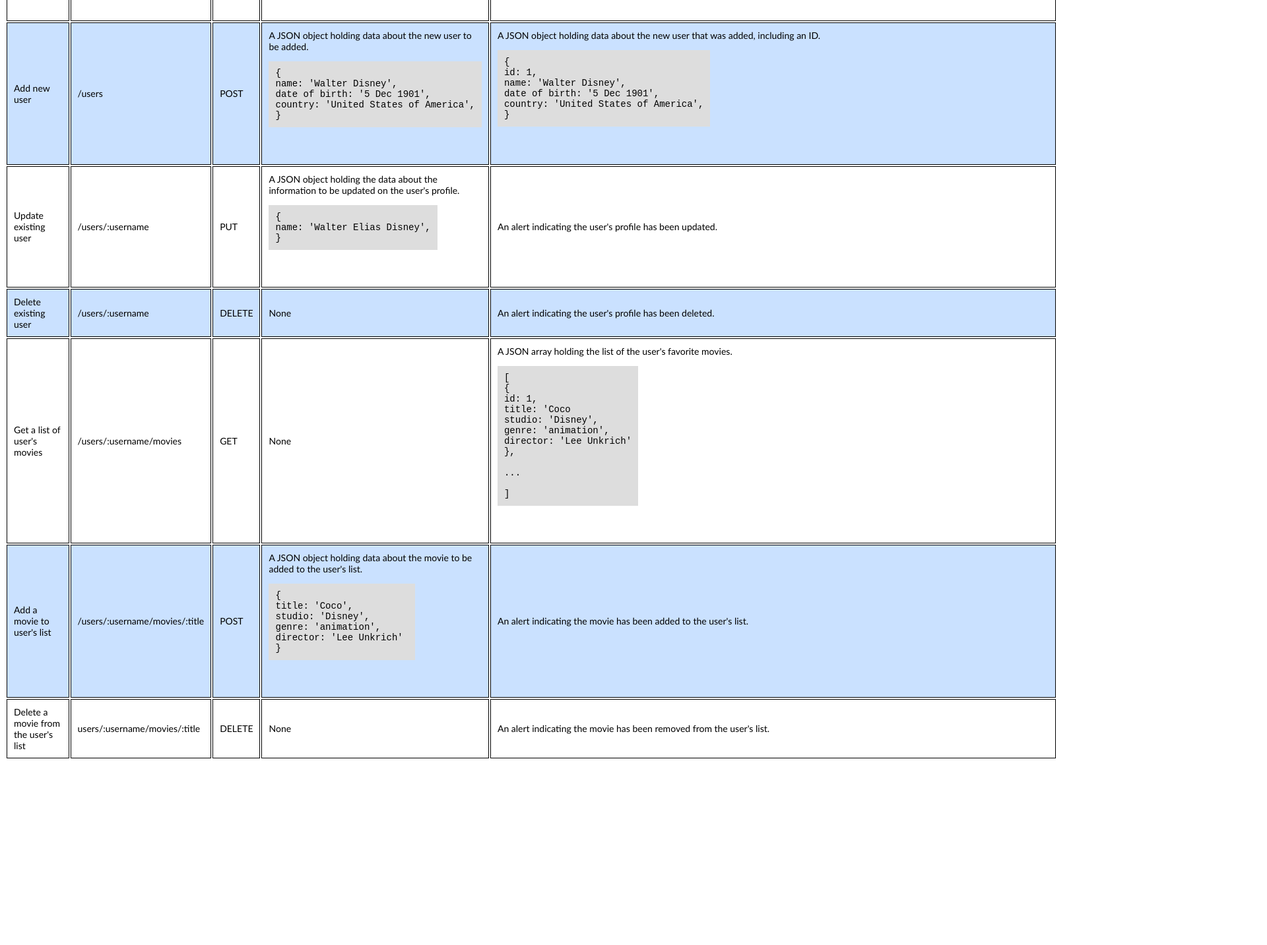
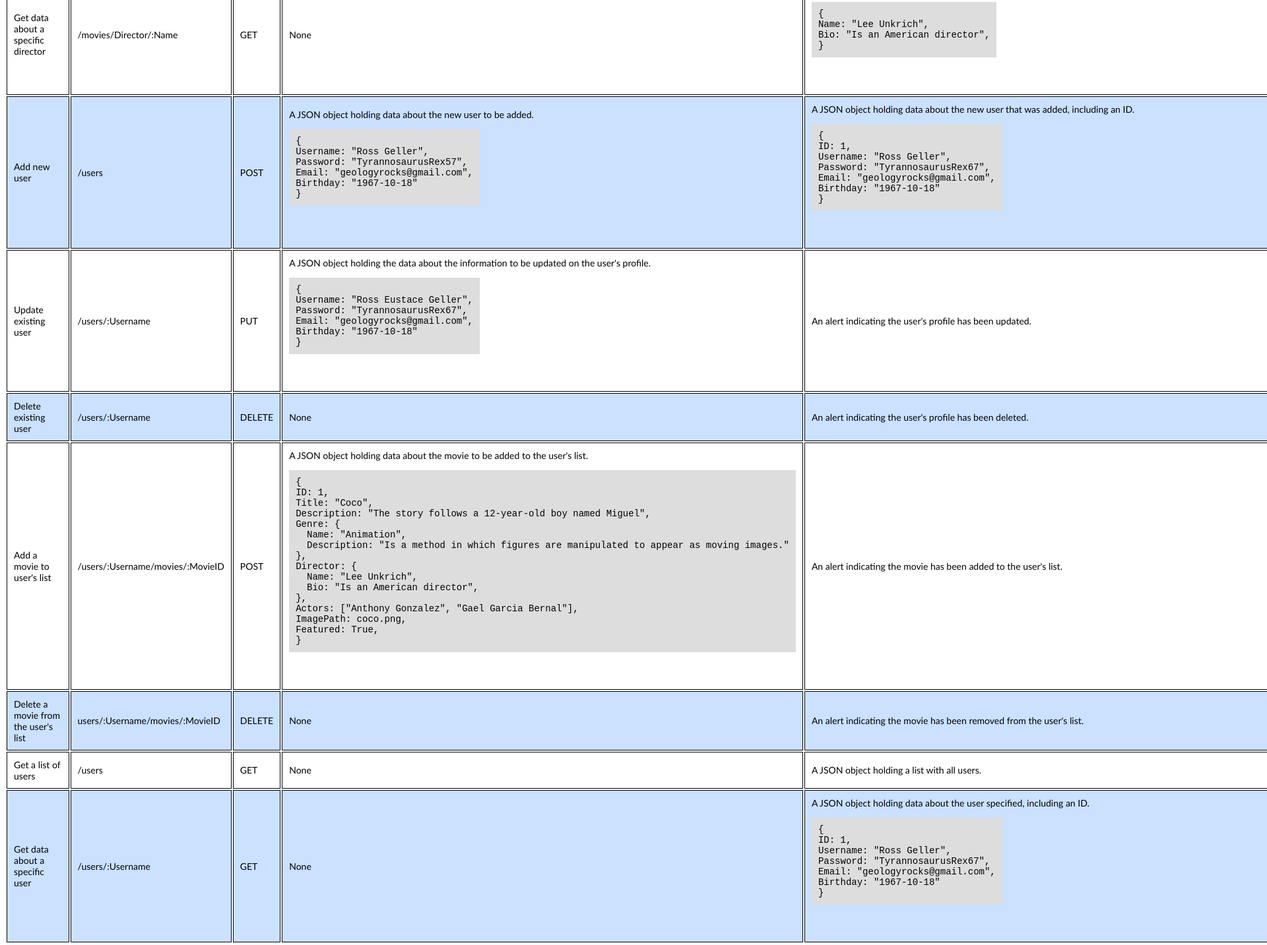
Before and after one commit to MaiaraLopes/Achievement-2, a website: page public/documentation.html in a window 1280 px wide. Shown: the part 902-2335 px from the top of the page at 66% size, 1920 px wide, since content can reach past the window. Before the commit the page ends 2062 px from the top, so only its background shows below. Drawn offline with Linux system fonts and the light colour scheme.

Commit message:
Updated documentation.html to reflect new schema

```diff
--- a/public/documentation.html
+++ b/public/documentation.html
@@ -4,7 +4,7 @@
     <meta charset="UTF-8" />
     <meta http-equiv="X-UA-Compatible" content="IE=edge" />
     <meta name="viewport" content="width=device-width, initial-scale=1.0" />
-    <link rel="stylesheet" href="styles.css">
+    <link rel="stylesheet" href="styles.css" />
     <title>Movies API</title>
   </head>
   <body>
@@ -37,34 +37,43 @@
 
       <tr>
         <td>Get data about a specific movie</td>
-        <td>/movies/:title</td>
+        <td>/movies/:Title</td>
         <td>GET</td>
         <td>None</td>
         <td>
           A JSON object holding data about the movie specified, including an ID.
           <pre>
 <code>{
-id: 1,
-title: 'Coco',
-studio: 'Disney',
-genre: 'animation',
-director: 'Lee Unkrich'
+ID: 1,
+Title: "Coco",
+Description: "The story follows a 12-year-old boy named Miguel",
+Genre: {
+  Name: "Animation",
+  Description: "Is a method in which figures are manipulated to appear as moving images."
+},
+Director: {
+  Name: "Lee Unkrich",
+  Bio: "Is an American director",
+},
+Actors: ["Anthony Gonzalez", "Gael Garcia Bernal"],
+ImagePath: coco.png,
+Featured: True,
 }</code>
           </pre>
         </td>
       </tr>
 
       <tr>
-          <td>Get the genre of a specific movie</td>
-          <td>/genres/:title</td>
+        <td>Get the data about a genre by name</td>
+        <td>/movies/Genre/:Name</td>
         <td>GET</td>
         <td>None</td>
-          <td>A JSON object holding data about the genre of the specific movie, including an id.
+        <td>
+          A JSON object holding data about the genre.
           <pre>
 <code>{
-id: 1,
-title: 'Coco',
-description: 'Animation is a method in which figures are manipulated to appear as moving images.'
+Name: "Animation",
+Description: "Animation is a method in which figures are manipulated to appear as moving images."
 }</code>
             </pre>
         </td>
@@ -72,15 +81,15 @@ description: 'Animation is a method in which figures are manipulated to appear a
 
       <tr>
         <td>Get data about a specific director</td>
-          <td>/directors/:director</td>
+        <td>/movies/Director/:Name</td>
         <td>GET</td>
         <td>None</td>
-          <td>A JSON object holding data about the director specified.
+        <td>
+          A JSON object holding data about the director specified.
           <pre>
 <code>{
-name: 'Lee Unkrich',
-nationality: 'United States of America',
-movies: 'Toy Story 3', 'Coco',
+Name: "Lee Unkrich",
+Bio: "Is an American director",
 }</code>
             </pre>
         </td>
@@ -92,22 +101,27 @@ movies: 'Toy Story 3', 'Coco',
         <td>Add new user</td>
         <td>/users</td>
         <td>POST</td>
-          <td>A JSON object holding data about the new user to be added.
+        <td>
+          A JSON object holding data about the new user to be added.
           <pre>
 <code>{
-name: 'Walter Disney',
-date of birth: '5 Dec 1901',
-country: 'United States of America',
+Username: "Ross Geller",
+Password: "TyrannosaurusRex57",
+Email: "geologyrocks@gmail.com",
+Birthday: "1967-10-18"
 }</code>
             </pre>
         </td>
-          <td>A JSON object holding data about the new user that was added, including an ID.
+        <td>
+          A JSON object holding data about the new user that was added,
+          including an ID.
           <pre>
 <code>{
-id: 1,
-name: 'Walter Disney',
-date of birth: '5 Dec 1901',
-country: 'United States of America',
+ID: 1,
+Username: "Ross Geller",
+Password: "TyrannosaurusRex67",
+Email: "geologyrocks@gmail.com",
+Birthday: "1967-10-18"
 }</code>
             </pre>
         </td>
@@ -115,12 +129,17 @@ country: 'United States of America',
 
       <tr>
         <td>Update existing user</td>
-          <td>/users/:username</td>
+        <td>/users/:Username</td>
         <td>PUT</td>
-          <td>A JSON object holding the data about the information to be updated on the user's profile.
+        <td>
+          A JSON object holding the data about the information to be updated on
+          the user's profile.
           <pre>
 <code>{
-name: 'Walter Elias Disney',
+Username: "Ross Eustace Geller",
+Password: "TyrannosaurusRex67",
+Email: "geologyrocks@gmail.com",
+Birthday: "1967-10-18"
 }</code>
             </pre>
         </td>
@@ -129,7 +148,7 @@ name: 'Walter Elias Disney',
 
       <tr>
         <td>Delete existing user</td>
-          <td>/users/:username</td>
+        <td>/users/:Username</td>
         <td>DELETE</td>
         <td>None</td>
         <td>An alert indicating the user's profile has been deleted.</td>
@@ -138,50 +157,70 @@ name: 'Walter Elias Disney',
       <!-- Favorites list -->
 
       <tr>
-          <td>Get a list of user's movies</td>
-          <td>/users/:username/movies</td>
-          <td>GET</td>
-          <td>None</td>
-          <td>A JSON array holding the list of the user's favorite movies.</br>
-            <pre>
-<code>[
-{
-id: 1,
-title: 'Coco
-studio: 'Disney',
-genre: 'animation',
-director: 'Lee Unkrich'
-},</br>
-...</br>
-]</code>
-            </pre>
-         </td>
-      </tr>
-
-      <tr>
         <td>Add a movie to user's list</td>
-          <td>/users/:username/movies/:title</td>
+        <td>/users/:Username/movies/:MovieID</td>
         <td>POST</td>
-          <td>A JSON object holding data about the movie to be added to the user's list.
+        <td>
+          A JSON object holding data about the movie to be added to the user's
+          list.
           <pre>
 <code>{
-title: 'Coco',
-studio: 'Disney',
-genre: 'animation',
-director: 'Lee Unkrich'
+ID: 1,
+Title: "Coco",
+Description: "The story follows a 12-year-old boy named Miguel",
+Genre: {
+  Name: "Animation",
+  Description: "Is a method in which figures are manipulated to appear as moving images."
+},
+Director: {
+  Name: "Lee Unkrich",
+  Bio: "Is an American director",
+},
+Actors: ["Anthony Gonzalez", "Gael Garcia Bernal"],
+ImagePath: coco.png,
+Featured: True,
 }</code>
             </pre>
         </td>
-          <td>An alert indicating the movie has been added to the user's list.
+        <td>
+          An alert indicating the movie has been added to the user's list.
         </td>
       </tr>
 
       <tr>
         <td>Delete a movie from the user's list</td>
-          <td>users/:username/movies/:title</td>
+        <td>users/:Username/movies/:MovieID</td>
         <td>DELETE</td>
         <td>None</td>
-          <td>An alert indicating the movie has been removed from the user's list.</td>
+        <td>
+          An alert indicating the movie has been removed from the user's list.
+        </td>
+      </tr>
+
+      <tr>
+        <td>Get a list of users</td>
+        <td>/users</td>
+        <td>GET</td>
+        <td>None</td>
+        <td>A JSON object holding a list with all users.</td>
+      </tr>
+
+      <td>Get data about a specific user</td>
+        <td>/users/:Username</td>
+        <td>GET</td>
+        <td>None</td>
+        <td>
+          A JSON object holding data about the user specified, including an ID.
+          <pre>
+<code>{
+ID: 1,
+Username: "Ross Geller",
+Password: "TyrannosaurusRex67",
+Email: "geologyrocks@gmail.com",
+Birthday: "1967-10-18"
+}</code>
+          </pre>
+        </td>
       </tr>
     </table>
   </body>
```
Also changed, not shown: index.js (+5 -23 lines). Lines whose indentation alone changed are shown as unchanged.
